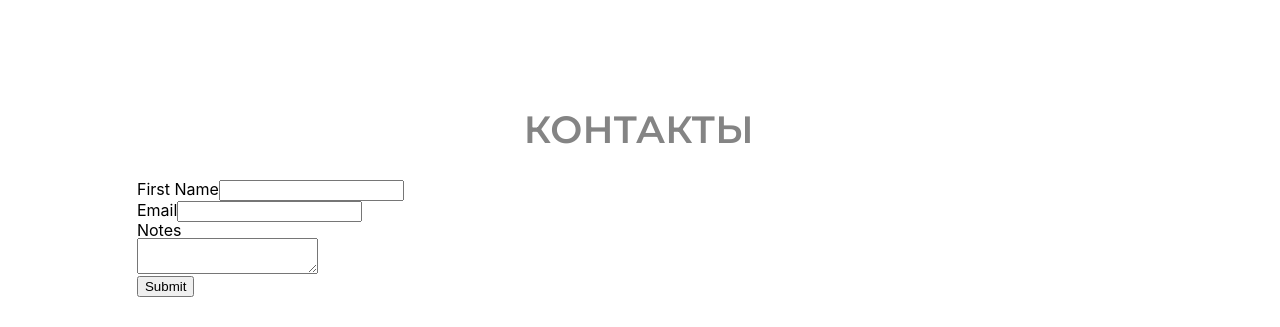
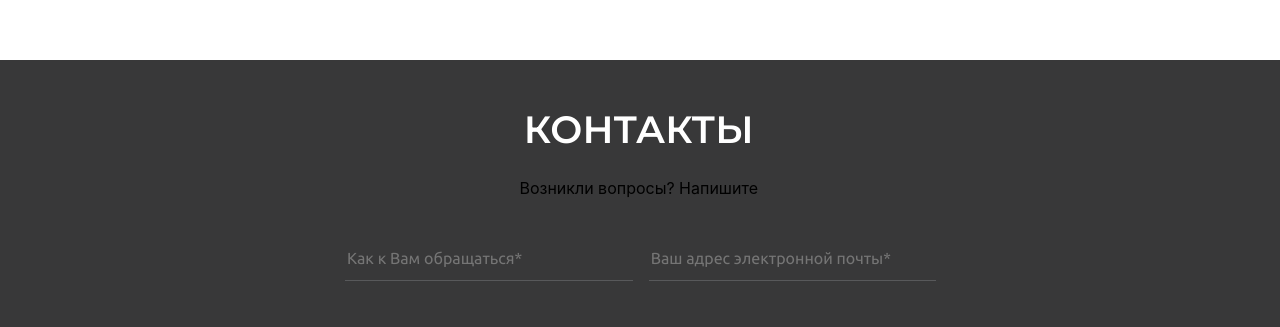
Before and after one commit to AlexanderPugachev/react-personal-page, a React (Create React App) app: page / in a window 1280 px wide. Shown: the part 2470-2797 px from the top of the page. Built offline with nearby package versions, Linux system fonts and the light colour scheme.

Commit message:
add contacts form with emailjs

```diff
--- a/package.json
+++ b/package.json
@@ -4,6 +4,7 @@
   "private": true,
   "dependencies": {
     "axios": "^0.19.1",
+    "emailjs-com": "^2.4.1",
     "lodash": "^4.17.15",
     "react": "^16.12.0",
     "react-dom": "^16.12.0",
--- a/public/projects.json
+++ b/public/projects.json
@@ -7,7 +7,7 @@
 		"descr_text": "Данный сайт был написан мной с целью демонстрации моих навыков и инструментов, которые я использую в веб-разработке. Данный сайт был написан мной с целью демонстрации моих навыков и инструментов, которые я использую в веб-разработке. Данный сайт был написан мной с целью демонстрации моих навыков и инструментов, которые я использую в веб-разработке.",
 		"mini_descr_text": "HTML, CSS, React, Redux",
 		"instruments": [
-			"HTML", "CSS", "ReactJS", ["react-router", "react-scroll", "react-spring"], "Redux", "axios", "lodash"
+			"HTML", "CSS", "ReactJS", ["react-router", "react-scroll", "react-spring"], "Redux", ["Redux Form"], "axios", "lodash"
 		],
 		"color": 1
 	},
--- a/src/components/content/Content.css
+++ b/src/components/content/Content.css
@@ -23,4 +23,8 @@
 	color: var(--color-first);
 }
 .content--title {
+	color: white;
 }
+.href_contacts {
+	background-color: var(--color-bgd-3);
+}
--- a/src/components/content/contacts/ContactForm.css
+++ b/src/components/content/contacts/ContactForm.css
@@ -0,0 +1,47 @@
+.contact-form {
+	display: grid;
+	margin: 5vh 0;
+	width: 100%;
+	grid-template:
+		"name email"
+		"message message"
+		"button button";
+	gap: 40px 20px;
+	justify-items: center;
+}
+
+.grid-name {
+	grid-area: name;
+	width: 100%;
+	height: 42px;
+	line-height: 31px;
+}
+.grid-email {
+	grid-area: email;
+	width: 100%;
+	height: 42px;
+	line-height: 31px;
+}
+.grid-message {
+	grid-area: message;
+	width: 100%;
+	height: 100px;
+	line-height: 31px;
+}
+.grid-button {
+	height: 42px;
+	grid-area: button;
+}
+
+.contact-form input, textarea {
+	width: inherit;
+	line-height: inherit;
+	height: inherit;
+	border: none;
+	border-bottom: 1px solid var(--color-second);
+	background-color: transparent;
+	font-size: 16px;
+	color: var(--color-text-1);
+	font-family: var(--ubuntu);
+
+}
--- a/src/components/content/contacts/ContactForm.js
+++ /dev/null
@@ -1,33 +0,0 @@
-import React from 'react'
-import { Field, reduxForm } from 'redux-form'
-
-let ContactForm = props => {
-
-	const { handleSubmit } = props
-
-  return (
-		<form onSubmit={handleSubmit}>
-			<div>
-        <label htmlFor="firstName">First Name</label>
-        <Field name="firstName" component="input" type="text" />
-      </div>
-			<div>
-        <label htmlFor="email">Email</label>
-        <Field name="email" component="input" type="email" />
-      </div>
-			<div>
-        <label>Notes</label>
-        <div>
-          <Field name="notes" component="textarea" />
-        </div>
-      </div>
-			<button type="submit">Submit</button>
-		</form>
-	)
-}
-
-ContactForm = reduxForm({
-  form: 'contact'
-})(ContactForm)
-
-export default ContactForm
--- /dev/null
+++ b/src/components/content/contacts/ContactForm.jsx
@@ -0,0 +1,38 @@
+import React from 'react';
+import './ContactForm.css';
+import emailjs from 'emailjs-com';
+
+const ContactForm = () => {
+
+	const sendEmail = (e) => {
+		e.preventDefault();
+
+    emailjs.sendForm('contact_service', 'template_1fodUhug', e.target, 'user_8LOVz3hSMpsufKBJ1Iz4i')
+      .then((result) => {
+          console.log('success ', result.status, result.text);
+      }, (error) => {
+          console.log('failed ', error.text);
+      });
+	}
+
+	return (
+		<form className="contact-form" onSubmit={sendEmail}>
+			<div className="grid-name">
+				<input type="text" name="user_name" placeholder='Как к Вам обращаться*'/>
+			</div>
+			<div className="grid-email">
+				<input type="email" name="user_email" placeholder='Ваш адрес электронной почты*'/>
+			</div>
+			<div className="grid-message">
+				<textarea name="message" placeholder='Дополнительная информация' />
+			</div>
+			<div className="grid-button">
+				<input type="submit" value="Send" />
+			</div>
+		</form>
+	)
+
+
+}
+
+export default ContactForm
--- a/src/components/content/contacts/Contacts.css
+++ b/src/components/content/contacts/Contacts.css
@@ -1,4 +1,7 @@
-/*
-.contacts {
-
-} */
+.contacts--container {
+	display: flex;
+	flex-direction: column;
+	align-items: center;
+	width: calc(7.3%*6 + 2.95%*5);
+	margin: auto;
+}
--- a/src/components/content/contacts/Contacts.jsx
+++ b/src/components/content/contacts/Contacts.jsx
@@ -3,23 +3,17 @@ import './Contacts.css';
 import ContactForm from './ContactForm';
 
 class Contacts extends React.Component {
-	submit = values => {
-		console.log(values)
-	}
-
 
 	render() {
 		return (
 			<div className="contacts">
 				<div className="contacts--container">
 					<div className="contacts--subtitle">
-
+						Возникли вопросы? Напишите
 					</div>
-					<div className="contacts--form-div">
-						<ContactForm onSubmit={this.sendingMail}/>
-					</div>
+					<ContactForm />
 					<div className="contacts--footer">
-
+						Мои контакты
 					</div>
 				</div>
 			</div>
--- a/src/index.css
+++ b/src/index.css
@@ -1,7 +1,6 @@
 @import url('https://fonts.googleapis.com/css?family=Ubuntu:400,700&display=swap&subset=cyrillic');
-@import url('https://fonts.googleapis.com/css?family=Roboto+Condensed:400,700&display=swap&subset=cyrillic');
 @import url('https://fonts.googleapis.com/css?family=Montserrat:400,600&display=swap&subset=cyrillic');
-@import url('https://fonts.googleapis.com/css?family=Rubik:400,500&display=swap&subset=cyrillic');
+
 
 /*  расчет ширины viewport: calc(100vw - (100vw - 100%))
 		на заметку: ширину viewport также можно получить из documemt
@@ -22,7 +21,7 @@
 
 body {
   margin: 0;
-  font-family: -apple-system, BlinkMacSystemFont, "Segoe UI", "Roboto", "Oxygen",
+  font-family: -apple-system, BlinkMacSystemFont,
     "Ubuntu", "Cantarell", "Fira Sans", "Droid Sans", "Helvetica Neue",
     sans-serif;
   -webkit-font-smoothing: antialiased;
@@ -34,6 +33,12 @@ body {
 	--color-3: #731dd8;
 	--color-4: #ff8552;
 	--color-first: #848484;
+	--color-second: #58595b;
+	--color-text-1: #f2f2f2;
+	--color-bgd-3: #383839;
+	/* fonts */
+	--montserrat: 'Montserrat', sans-serif;
+	--ubuntu: 'Ubuntu', sans-serif;
 }
 
 code {
@@ -58,7 +63,7 @@ code {
 	margin-bottom: 30px;
 }
 .descr-of-work-font {
-	font-size: 16px;
+	font-size: 20px;
 	line-height: 24px;
 	margin-bottom: 15px;
 }
```
Also changed, not shown: 1 other file (tests, documents, lock files or other folders).
